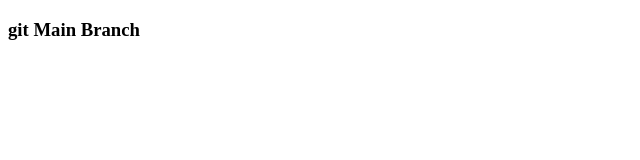
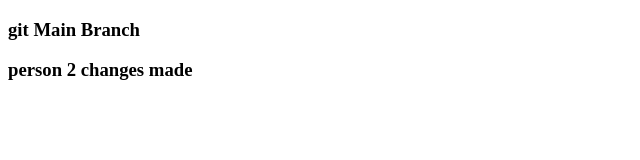
Before and after one commit to jaswanthbandela162/gitdemo3, a plain HTML site: page index.html in a window 1280 px wide. Shown: the whole page, without its empty margins (0-640 px from the left). Drawn offline with Linux system fonts and the light colour scheme.

Commit message:
code modified

```diff
--- a/index.html
+++ b/index.html
@@ -7,5 +7,6 @@
 </head>
 <body>
     <h3>git Main Branch</h3>
+    <h3>person 2 changes made</h3>
 </body>
 </html>
```
